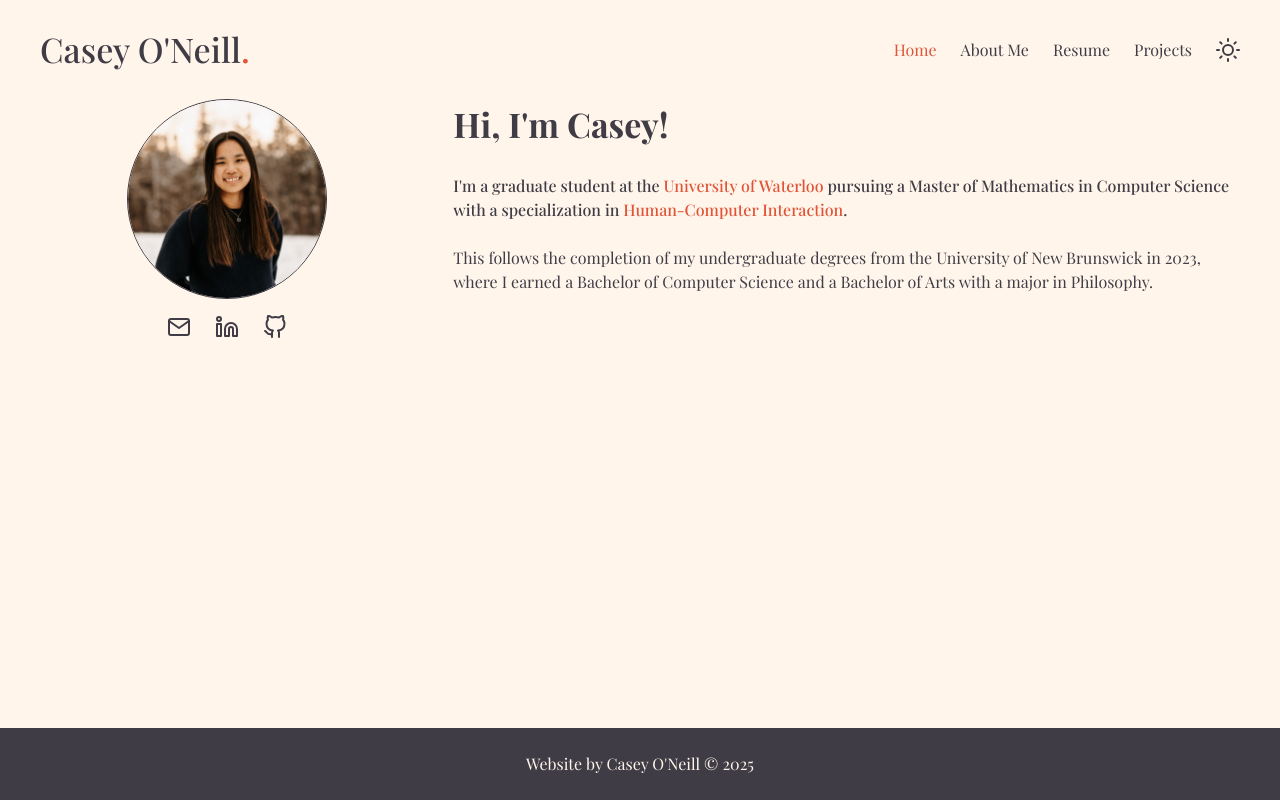
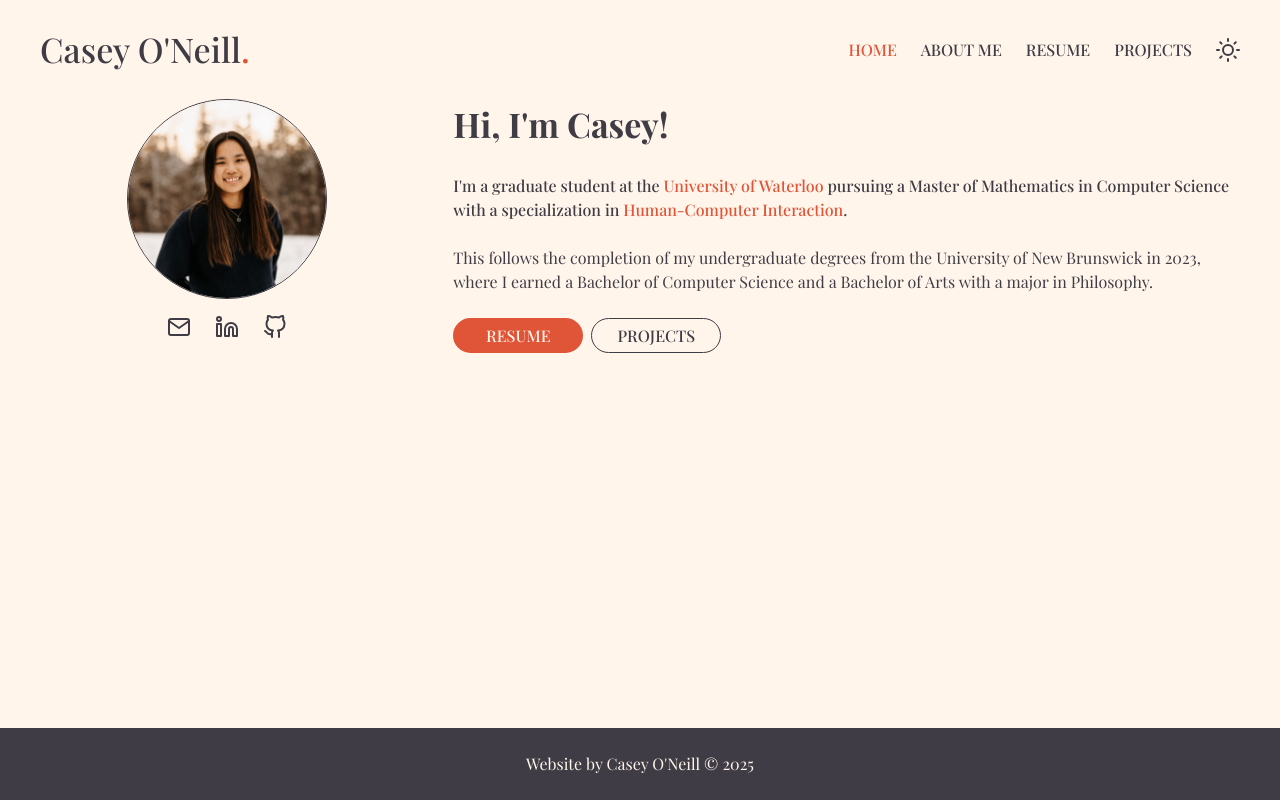
Before and after one commit to casey-oneill/casey-oneill.github.io, a Next.js app: page / in a window 1280 px wide. Built offline with nearby package versions, Linux system fonts and the light colour scheme.

Commit message:
Configure dark mode and create button component

```diff
--- a/src/app/page.js
+++ b/src/app/page.js
@@ -1,8 +1,14 @@
+"use client"
+
+import Profile from "@/assets/images/profile.png";
+import { Button } from "@/components/atoms";
 import Image from "next/image";
+import { useRouter } from "next/navigation";
 import { GitHub, Linkedin, Mail } from "react-feather";
-import Profile from "@/assets/images/profile.png";
 
 export default function Home() {
+  const router = useRouter();
+
   return (
     <div className="grid grid-cols-12 gap-4 md:gap-10">
       <div className="col-span-12 md:col-span-4 flex flex-col content-center">
@@ -30,6 +36,14 @@ export default function Home() {
         <p className="text-base">
           This follows the completion of my undergraduate degrees from the University of New Brunswick in 2023, where I earned a Bachelor of Computer Science and a Bachelor of Arts with a major in Philosophy.
         </p>
+        <div className="flex gap-2">
+          <Button onClick={() => router.push("/resume")}>
+            Resume
+          </Button>
+          <Button onClick={() => router.push("/projects")} variant="secondary">
+            Projects
+          </Button>
+        </div>
       </div>
     </div>
   );
--- /dev/null
+++ b/src/components/atoms/Button.js
@@ -0,0 +1,15 @@
+export default function Button({ children, onClick, variant = "primary" }) {
+  if (variant === "secondary") {
+    return (
+      <button type="button" onClick={onClick} className="bg-light dark:bg-dark hover:bg-accent border border-dark dark:border-light hover:border-accent text-dark dark:text-light hover:text-light dark:hover:text-dark rounded-full w-[130px] h-[35px] font-medium uppercase transition-colors">
+        {children}
+      </button>
+    );
+  }
+
+  return (
+    <button type="button" onClick={onClick} className="bg-accent hover:bg-light dark:hover:bg-dark border-2 border-accent text-light dark:text-dark hover:text-dark dark:hover:text-light rounded-full w-[130px] h-[35px] font-medium uppercase transition-colors">
+      {children}
+    </button>
+  );
+}
--- a/src/components/atoms/ThemeSwitch.js
+++ b/src/components/atoms/ThemeSwitch.js
@@ -1,3 +1,5 @@
+"use client"
+
 import { useTheme } from "next-themes";
 import { useCallback, useEffect, useState } from "react";
 import { Moon, Sun } from "react-feather";
@@ -23,4 +25,4 @@ export default function ThemeSwitch() {
       {theme === "light" ? <Moon /> : <Sun />}
     </button>
   );
-};
+}
--- a/src/components/atoms/index.js
+++ b/src/components/atoms/index.js
@@ -1,5 +1,7 @@
+import Button from "./Button";
 import ThemeSwitch from "./ThemeSwitch";
 
 export {
+  Button,
   ThemeSwitch,
 };
--- a/src/components/organisms/Header.js
+++ b/src/components/organisms/Header.js
@@ -35,9 +35,9 @@ export default function Header() {
           <button type="button" onClick={toggleVisible} className="block md:hidden">
             {visible ? <X /> : <Menu />}
           </button>
-          <div id="navbar-default" className="hidden md:flex content-center">
+          <div className="hidden md:flex content-center">
             {items.map((item) => (
-              <Link key={item.path} href={item.path} className={`${pathname === item.path ? 'text-accent' : ''} hover:text-accent h-fit my-auto px-3`}>
+              <Link key={item.path} href={item.path} className={`${pathname === item.path ? 'text-accent' : ''} hover:text-accent transition-colors h-fit my-auto px-3 font-medium uppercase`}>
                 {item.name}
               </Link>
             ))}
@@ -45,9 +45,9 @@ export default function Header() {
           <ThemeSwitch />
         </div>
         {visible && (
-          <div id="navbar-default" className="absolute left-0 bottom-0 top-24 w-screen px-5 bg-light dark:bg-dark z-50 flex flex-col gap-4 pb-4">
+          <div className="absolute left-0 bottom-0 top-24 w-screen px-5 bg-light dark:bg-dark z-50 flex flex-col gap-4 pb-4">
             {items.map((item) => (
-              <Link key={item.path} href={item.path} className={`${pathname === item.path ? 'text-accent' : ''} hover:text-accent text-lg text-center`}>
+              <Link key={item.path} href={item.path} className={`${pathname === item.path ? 'text-accent' : ''} hover:text-accent transition-colors font-medium text-lg text-center uppercase`}>
                 {item.name}
               </Link>
             ))}
```
